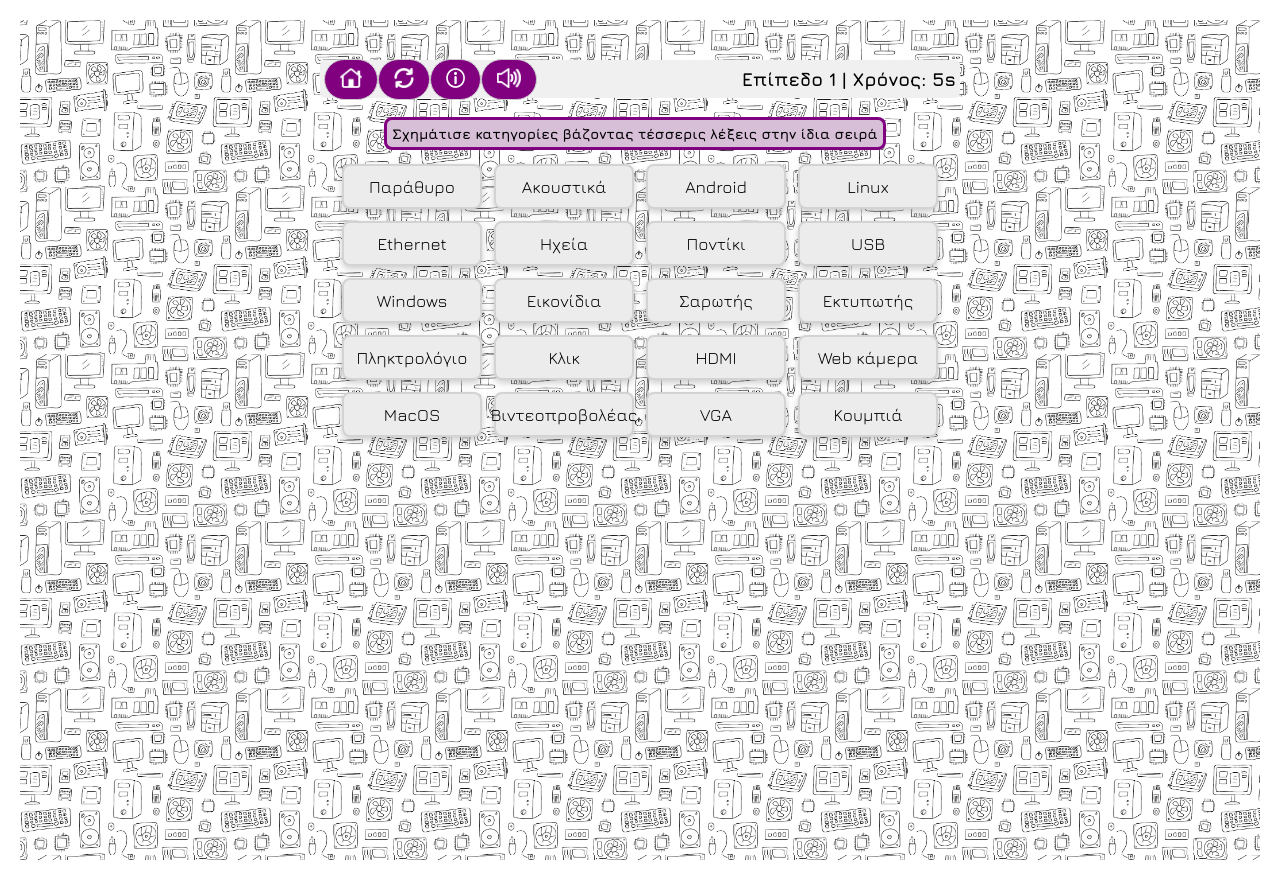
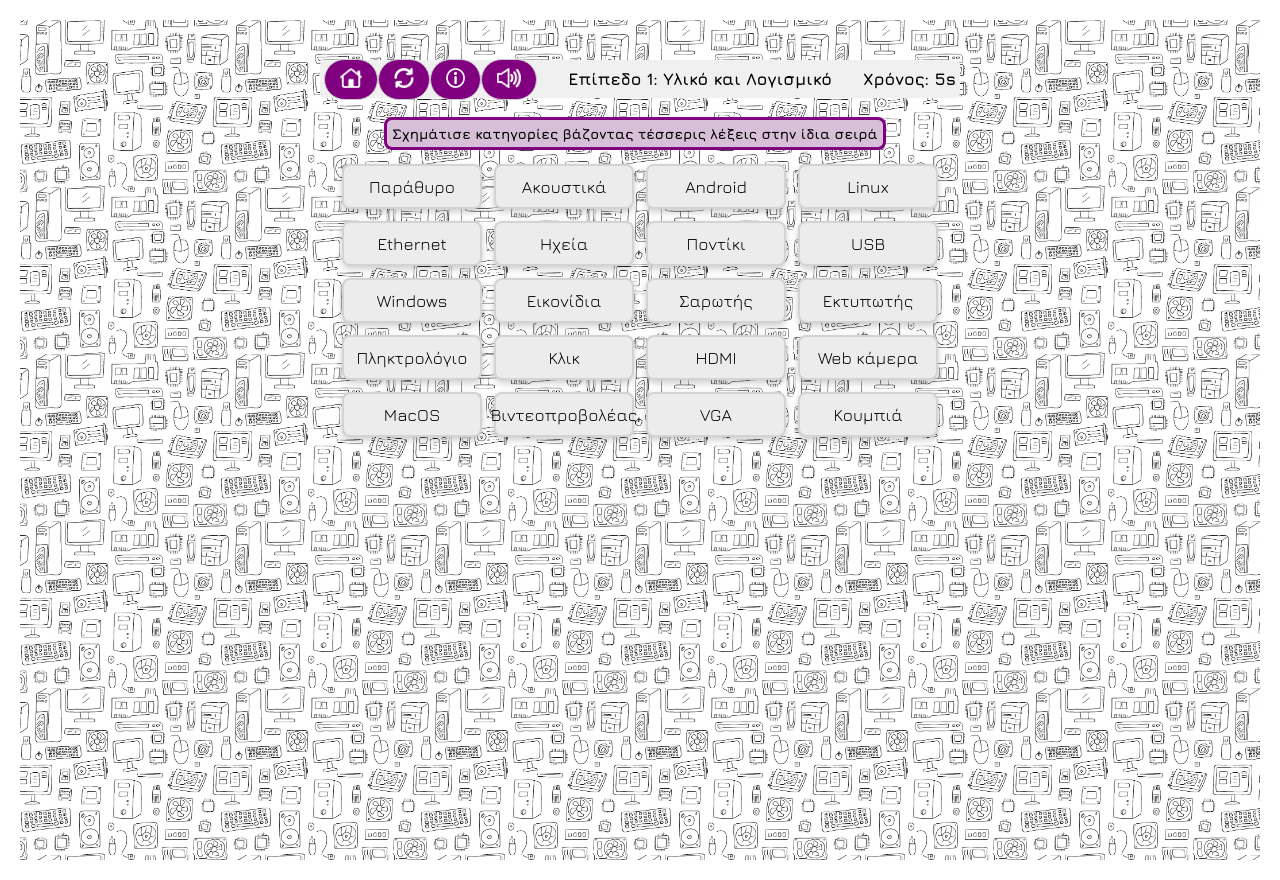
Before and after one commit to VeeQui/tech-word-connect-game, a React (Vite) app: page /#/game in a window 1280 px wide. Built offline with nearby package versions, Linux system fonts and the light colour scheme; a web font is replaced by a local one.

Commit message:
Added level titles

```diff
--- a/src/Pages/WordConnect.jsx
+++ b/src/Pages/WordConnect.jsx
@@ -325,7 +325,7 @@
 	  />
 	</button>
 	</div>
-        <h3>Επίπεδο {levelIndex + 1} | Χρόνος: {seconds}s</h3>
+        <div><h3>Επίπεδο {levelIndex + 1}: {LEVELS[levelIndex]?.levelTitle}</h3></div><div> <h3>Χρόνος: {seconds}s</h3></div>
 
         </div>
 
@@ -390,6 +390,7 @@
   margin: "auto",
   right: "0px",
   left: "0px",
+fontSize: "0.9rem",
  //followed by the next two this line is redundant->   align: "center",
     justifyContent: "space-between",
     alignItems: "center",
--- a/src/Pages/gameData.jsx
+++ b/src/Pages/gameData.jsx
@@ -2,6 +2,7 @@
 export const LEVELS = [
   {
     id: 1,
+    levelTitle: "Υλικό και Λογισμικό", // Title for Level 1
     // Provide a large pool of groups here
     groups: [
       { title: "Μονάδες εισόδου", solution: ["Web κάμερα", "Πληκτρολόγιο", "Ποντίκι", "Σαρωτής"] },
@@ -19,6 +20,7 @@
   },
   {
     id: 2,
+    levelTitle: "Δίκτυα και Διαδίκτυο", // Title for Level 2
     groups: [
       { title: "Δικτυακές συσκευές", solution: ["Η/Υ", "Έξυπνες συσκευές", "Εκτυπωτές", "Tablet"] },
       { title: "Δίκτυο Κινητής Τηλεφωνίας", solution: ["Κυψελωτό", "Σταθμός βάσης", "Ραδιοκύματα", "Κινητό"] },
```
